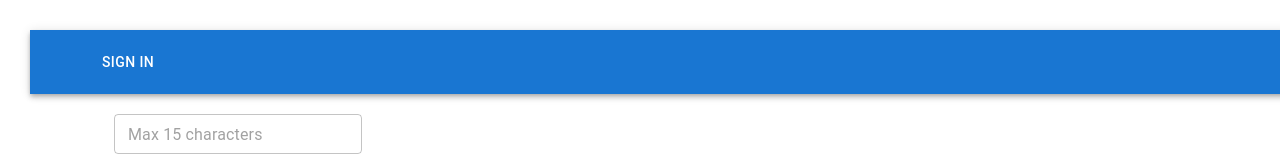
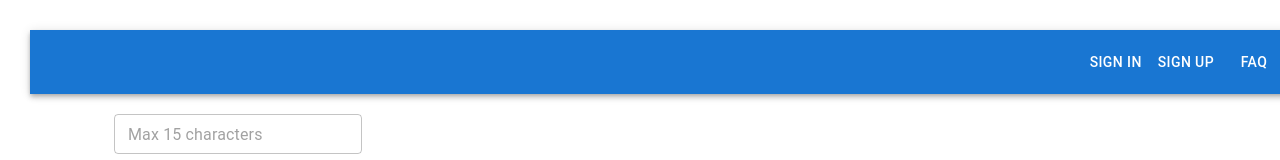
Before and after one commit to ElenaWebDev984/todolist_repeat, a React (Vite) app: page / in a window 1280 px wide. Shown: the top 160 px of the page. Built offline with nearby package versions, Linux system fonts and the light colour scheme; some icons are missing.

Commit message:
added buttons and styles for header

```diff
--- a/src/App.tsx
+++ b/src/App.tsx
@@ -3,9 +3,10 @@ import {Task, TodolistItem} from "./TodolistItem.tsx";
 import {useState} from "react";
 import {v1} from "uuid";
 import {CreateItemForm} from "./CreateItemForm.tsx";
-import {AppBar, Container, Grid, IconButton, Paper, Toolbar} from "@mui/material";
+import {AppBar, Box, Container, Grid, IconButton, Paper, Toolbar} from "@mui/material";
 import Button from "@mui/material/Button";
 import MenuIcon from '@mui/icons-material/Menu';
+import {containerSx} from "./TodolistItem.styles.ts";
 
 
 export type FilterValues = 'all' | 'active' | 'completed'
@@ -160,11 +161,15 @@ export const App = () => {
     return (
         <div className="app">
             <AppBar position="static">
-                <Toolbar>
+                <Toolbar sx={containerSx}>
                     <IconButton color="inherit">
                         <MenuIcon/>
                     </IconButton>
-                    <Button color="inherit">Sign in</Button>
+                   <Box>
+                       <Button color="inherit">Sign in</Button>
+                       <Button color="inherit">Sign up</Button>
+                       <Button color="inherit">FAQ</Button>
+                   </Box>
                 </Toolbar>
             </AppBar>
             <Container maxWidth='lg'>
```
